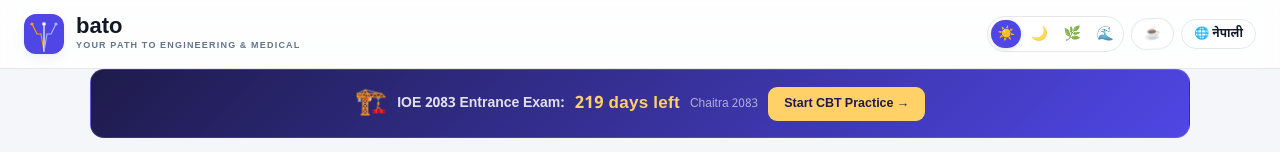
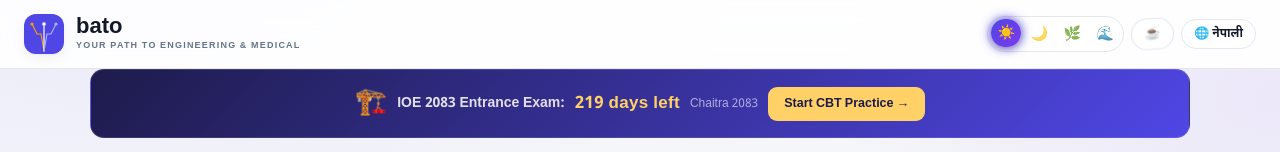
Before and after one commit to harmless-beep/bato, a Next.js app: page / in a window 1280 px wide. Shown: the top 152 px of the page. Built offline with nearby package versions, Linux system fonts and the light colour scheme.

Commit message:
themes: give light/dark/forest/ocean real depth — per-theme gradient vars, ambient aurora glow, gradient switcher pill

```diff
--- a/app/globals.css
+++ b/app/globals.css
@@ -80,8 +80,10 @@ button { font-family: var(--font); cursor: pointer; }
 }
 .theme-switcher-btn:hover { background: var(--surface-2); transform: translateY(-1px); opacity: 1; }
 .theme-switcher-btn.active {
-  background: var(--primary); opacity: 1;
-  box-shadow: 0 1px 4px rgba(0,0,0,0.15);
+  background: linear-gradient(135deg, var(--primary), var(--violet));
+  opacity: 1; color: #fff;
+  box-shadow: 0 2px 8px rgba(0,0,0,0.22), 0 0 12px var(--primary);
+  transform: translateY(-1px);
 }
 
 /* ─── Hero ─── */
@@ -215,7 +217,7 @@ button { font-family: var(--font); cursor: pointer; }
 .footer a { color: var(--primary); font-weight: 700; }
 
 /* ─── Page layout ─── */
-.page { min-height: 100vh; background: var(--bg); }
+.page { min-height: 100vh; }
 .topbar,
 .page-header {
   background: var(--card);
@@ -501,6 +503,10 @@ html[data-theme="dark"] {
   --border: #2a2f3d;
   --shadow: 0 1px 3px rgba(0,0,0,0.4);
   --shadow-lg: 0 8px 30px rgba(0,0,0,0.5);
+  --hero-a: #1b2138; --hero-b: #241a30; --hero-c: #33270f;
+  --glow-a: #4c5bd4; --glow-b: #f59e0b;
+  --pred-a: #1e1b4b; --pred-b: #4338ca;
+  --score-a: #4338ca; --score-b: #7c3aed;
 }
 html[data-theme="forest"] {
   --bg: #0b1613;
@@ -518,6 +524,10 @@ html[data-theme="forest"] {
   --border: #1d332b;
   --shadow: 0 1px 3px rgba(0,0,0,0.4);
   --shadow-lg: 0 8px 30px rgba(0,0,0,0.5);
+  --hero-a: #0c2a20; --hero-b: #0f3d2e; --hero-c: #1a3311;
+  --glow-a: #10b981; --glow-b: #fbbf24;
+  --pred-a: #064e3b; --pred-b: #10b981;
+  --score-a: #065f46; --score-b: #22c55e;
 }
 html[data-theme="ocean"] {
   --bg: #0a1320;
@@ -535,6 +545,10 @@ html[data-theme="ocean"] {
   --border: #1c3049;
   --shadow: 0 1px 3px rgba(0,0,0,0.4);
   --shadow-lg: 0 8px 30px rgba(0,0,0,0.5);
+  --hero-a: #082338; --hero-b: #0c2f52; --hero-c: #123d66;
+  --glow-a: #38bdf8; --glow-b: #818cf8;
+  --pred-a: #0c4a6e; --pred-b: #0ea5e9;
+  --score-a: #075985; --score-b: #6366f1;
 }
 :is(html[data-theme="dark"],html[data-theme="forest"],html[data-theme="ocean"]) body { background: var(--bg); }
 :is(html[data-theme="dark"],html[data-theme="forest"],html[data-theme="ocean"]) .nav {
@@ -542,10 +556,10 @@ html[data-theme="ocean"] {
   border-bottom: 1px solid var(--border);
 }
 :is(html[data-theme="dark"],html[data-theme="forest"],html[data-theme="ocean"]) .hero {
-  background: linear-gradient(160deg, #151a33 0%, #1c1830 45%, #2a2410 100%);
+  background: linear-gradient(160deg, var(--hero-a) 0%, var(--hero-b) 45%, var(--hero-c) 100%);
 }
-:is(html[data-theme="dark"],html[data-theme="forest"],html[data-theme="ocean"]) .hero::before { background: #3b4a8f; opacity: 0.35; }
-:is(html[data-theme="dark"],html[data-theme="forest"],html[data-theme="ocean"]) .hero::after { background: #8f7a2e; opacity: 0.3; }
+:is(html[data-theme="dark"],html[data-theme="forest"],html[data-theme="ocean"]) .hero::before { background: var(--glow-a); opacity: 0.35; }
+:is(html[data-theme="dark"],html[data-theme="forest"],html[data-theme="ocean"]) .hero::after { background: var(--glow-b); opacity: 0.3; }
 :is(html[data-theme="dark"],html[data-theme="forest"],html[data-theme="ocean"]) .hero-title { color: #f1f5f9; }
 :is(html[data-theme="dark"],html[data-theme="forest"],html[data-theme="ocean"]) .hero-badge { background: rgba(255,255,255,0.06); border-color: var(--border); color: #d1d5db; }
 :is(html[data-theme="dark"],html[data-theme="forest"],html[data-theme="ocean"]) .topbar, :is(html[data-theme="dark"],html[data-theme="forest"],html[data-theme="ocean"]) .page-header { background: var(--card); border-bottom: 1px solid var(--border); }
@@ -568,8 +582,8 @@ html[data-theme="ocean"] {
 :is(html[data-theme="dark"],html[data-theme="forest"],html[data-theme="ocean"]) .feature-icon { background: var(--primary-soft); }
 :is(html[data-theme="dark"],html[data-theme="forest"],html[data-theme="ocean"]) .tag { background: var(--surface-2); color: var(--muted); }
 :is(html[data-theme="dark"],html[data-theme="forest"],html[data-theme="ocean"]) .footer { border-top-color: var(--border); }
-:is(html[data-theme="dark"],html[data-theme="forest"],html[data-theme="ocean"]) .predictor-hero { background: linear-gradient(135deg, #1e1b4b, #3730a3); }
-:is(html[data-theme="dark"],html[data-theme="forest"],html[data-theme="ocean"]) .score-card { background: linear-gradient(135deg, #3730a3, #6d28d9); }
+:is(html[data-theme="dark"],html[data-theme="forest"],html[data-theme="ocean"]) .predictor-hero { background: linear-gradient(135deg, var(--pred-a), var(--pred-b)); }
+:is(html[data-theme="dark"],html[data-theme="forest"],html[data-theme="ocean"]) .score-card { background: linear-gradient(135deg, var(--score-a), var(--score-b)); }
 :is(html[data-theme="dark"],html[data-theme="forest"],html[data-theme="ocean"]) .rank-1 { background: rgba(251,191,36,0.15); color: #fbbf24; }
 :is(html[data-theme="dark"],html[data-theme="forest"],html[data-theme="ocean"]) .rank-2 { background: rgba(148,163,184,0.15); color: #cbd5e1; }
 :is(html[data-theme="dark"],html[data-theme="forest"],html[data-theme="ocean"]) .rank-3 { background: rgba(249,115,22,0.15); color: #fb923c; }
@@ -581,6 +595,24 @@ html[data-theme="ocean"] {
 :is(html[data-theme="dark"],html[data-theme="forest"],html[data-theme="ocean"]) .divider { border-top-color: var(--border); }
 :is(html[data-theme="dark"],html[data-theme="forest"],html[data-theme="ocean"]) .section-title { color: var(--text); }
 :is(html[data-theme="dark"],html[data-theme="forest"],html[data-theme="ocean"]) .filter-label { color: var(--muted); }
+
+/* ─── Ambient aurora glow (depth) ─── */
+html body {
+  background-color: var(--bg);
+  background-image:
+    radial-gradient(1100px 620px at 12% -10%, rgba(79,70,229,0.09) 0, transparent 55%),
+    radial-gradient(900px 520px at 100% 12%, rgba(124,58,237,0.08) 0, transparent 50%);
+  background-attachment: fixed;
+  background-repeat: no-repeat;
+}
+:is(html[data-theme="dark"],html[data-theme="forest"],html[data-theme="ocean"]) body {
+  background-color: var(--bg);
+  background-image:
+    radial-gradient(1100px 620px at 12% -10%, var(--glow-a) 0, transparent 55%),
+    radial-gradient(900px 520px at 100% 12%, var(--glow-b) 0, transparent 50%);
+  background-attachment: fixed;
+  background-repeat: no-repeat;
+}
 
 /* ─── Home Dashboard (added) ─── */
 .dashboard { padding: 12px 16px 40px; }
```
